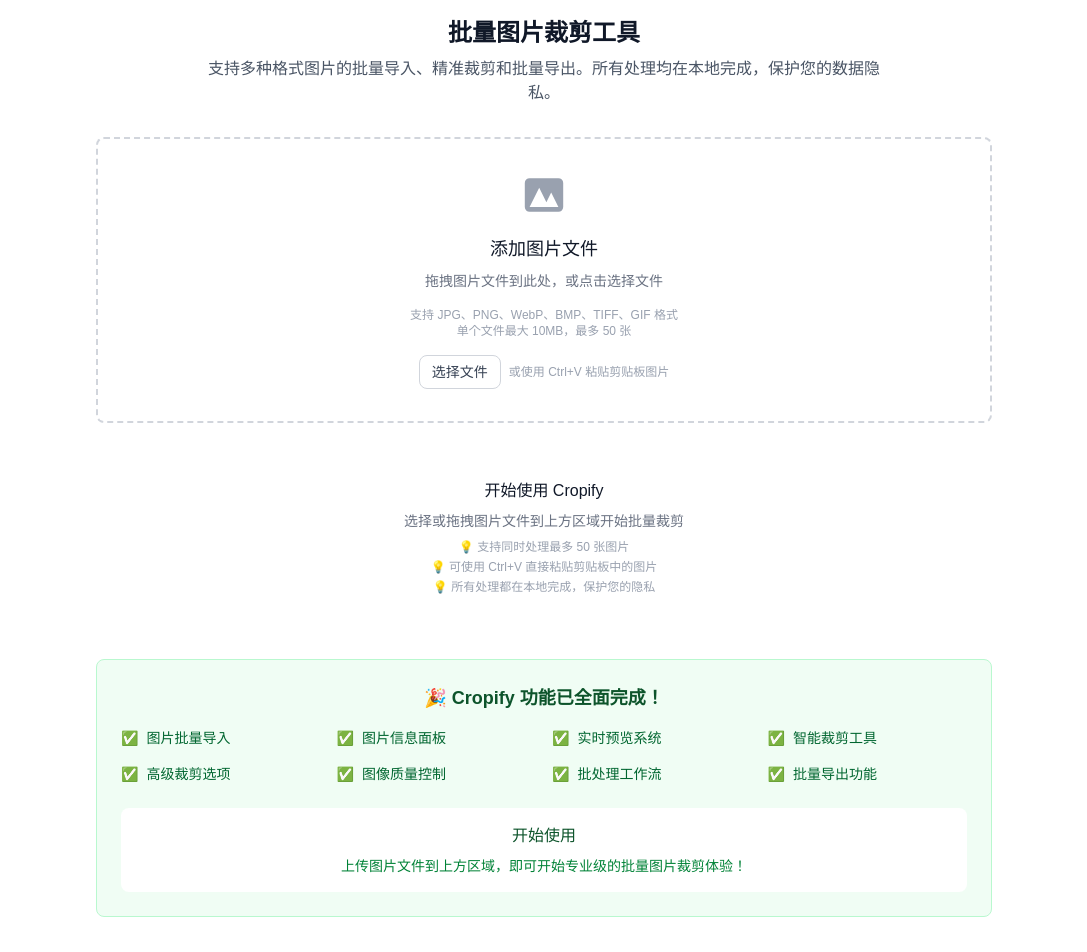
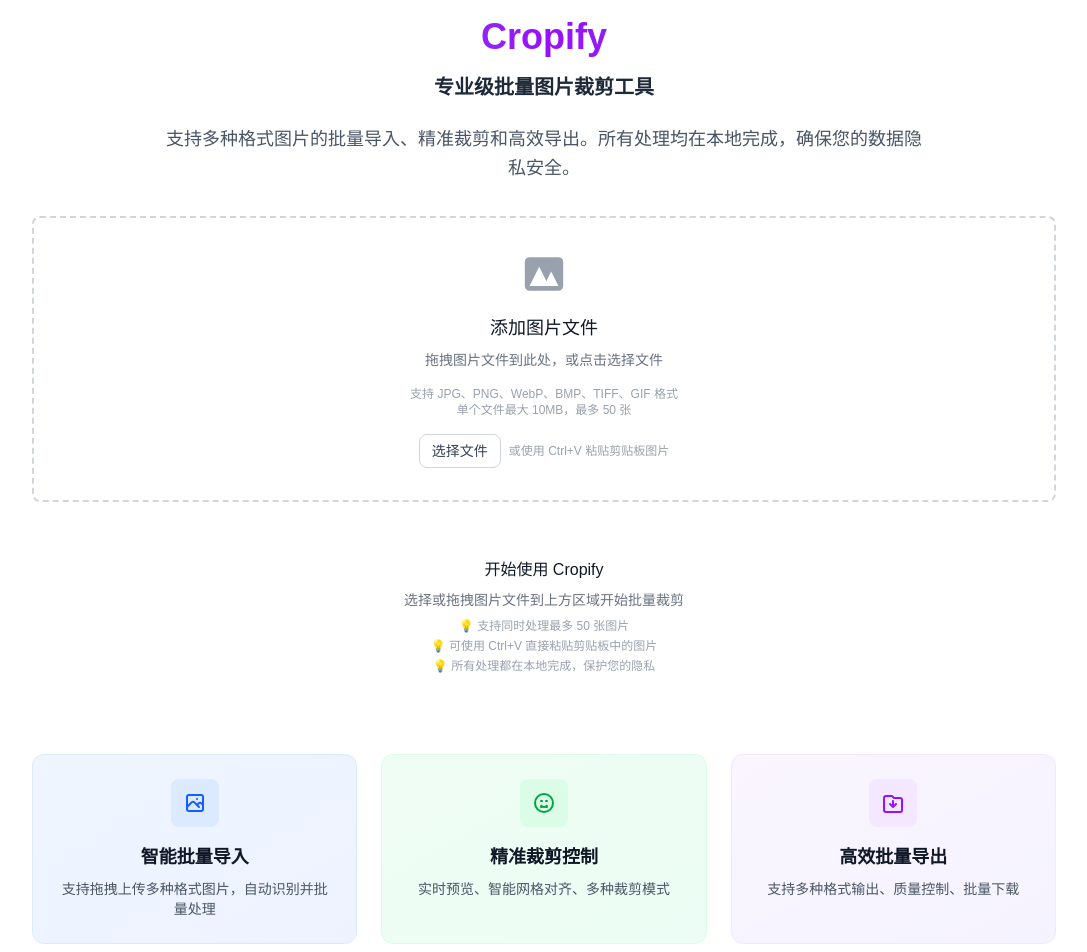
Before and after one commit to yaolifeng0629/Cropify, a Next.js app: page / in a window 1280 px wide. Shown: the part 80-1032 px from the top of the page, without its empty margins (96-1183 px from the left). Built offline with nearby package versions, Linux system fonts and the light colour scheme.

Commit message:
feat: add initial checkpoint log and project documentation

```diff
--- a/src/components/CropifyApp.tsx
+++ b/src/components/CropifyApp.tsx
@@ -111,15 +111,22 @@
 
   return (
     <div className="space-y-8">
-      {/* 页面标题和说明 */}
-      <div className="text-center">
-        <h2 className="text-2xl font-bold text-gray-900 mb-2">
-          批量图片裁剪工具
+      {/* 页面标题和说明 - 仅在空状态时显示 */}
+      {images.length === 0 && (
+        <div className="text-center mb-8">
+          <div className="mb-6">
+            <h1 className="text-4xl font-bold bg-gradient-to-r from-blue-600 via-purple-600 to-indigo-600 bg-clip-text text-transparent mb-4">
+              Cropify
+            </h1>
+            <h2 className="text-xl font-semibold text-gray-800 mb-3">
+              专业级批量图片裁剪工具
             </h2>
-        <p className="text-gray-600 max-w-2xl mx-auto">
-          支持多种格式图片的批量导入、精准裁剪和批量导出。所有处理均在本地完成，保护您的数据隐私。
+          </div>
+          <p className="text-gray-600 max-w-3xl mx-auto text-lg leading-relaxed">
+            支持多种格式图片的批量导入、精准裁剪和高效导出。所有处理均在本地完成，确保您的数据隐私安全。
           </p>
         </div>
+      )}
 
       {/* 主功能区域 */}
       {images.length > 0 ? (
@@ -229,8 +236,10 @@
           </div>
         </div>
       ) : (
-        // 空状态：图片导入区域
-        <div className="max-w-4xl mx-auto">
+        // 空状态：优雅的引导界面
+        <div className="max-w-5xl mx-auto">
+          {/* 主要上传区域 */}
+          <div className="mb-12">
             <ImageImportManager
               images={images}
               isUploading={isUploading}
@@ -243,53 +252,52 @@
               dismissError={dismissError}
               onSelectImage={selectImage}
             />
+          </div>
 
-          {/* 功能完成展示 */}
-          <div className="mt-8 bg-green-50 border border-green-200 rounded-lg p-6 text-center">
-            <h3 className="text-lg font-semibold text-green-900 mb-4">
-              🎉 Cropify 功能已全面完成！
-            </h3>
-            <div className="grid grid-cols-2 md:grid-cols-4 gap-4 text-green-800 text-sm">
-              <div className="flex items-center gap-2">
-                <span>✅</span>
-                <span>图片批量导入</span>
+          {/* 功能介绍卡片 */}
+          <div className="grid md:grid-cols-3 gap-6 mb-12">
+            <div className="bg-gradient-to-br from-blue-50 to-indigo-50 border border-blue-100 rounded-xl p-6 text-center hover:shadow-lg transition-shadow">
+              <div className="w-12 h-12 bg-blue-100 rounded-lg flex items-center justify-center mx-auto mb-4">
+                <svg className="w-6 h-6 text-blue-600" fill="none" stroke="currentColor" viewBox="0 0 24 24">
+                  <path strokeLinecap="round" strokeLinejoin="round" strokeWidth={2} d="M4 16l4.586-4.586a2 2 0 012.828 0L16 16m-2-2l1.586-1.586a2 2 0 012.828 0L20 14m-6-6h.01M6 20h12a2 2 0 002-2V6a2 2 0 00-2-2H6a2 2 0 00-2 2v12a2 2 0 002 2z" />
+                </svg>
               </div>
-              <div className="flex items-center gap-2">
-                <span>✅</span>
-                <span>图片信息面板</span>
+              <h3 className="text-lg font-semibold text-gray-900 mb-2">智能批量导入</h3>
+              <p className="text-sm text-gray-600">支持拖拽上传多种格式图片，自动识别并批量处理</p>
             </div>
-              <div className="flex items-center gap-2">
-                <span>✅</span>
-                <span>实时预览系统</span>
+
+            <div className="bg-gradient-to-br from-green-50 to-emerald-50 border border-green-100 rounded-xl p-6 text-center hover:shadow-lg transition-shadow">
+              <div className="w-12 h-12 bg-green-100 rounded-lg flex items-center justify-center mx-auto mb-4">
+                <svg className="w-6 h-6 text-green-600" fill="none" stroke="currentColor" viewBox="0 0 24 24">
+                  <path strokeLinecap="round" strokeLinejoin="round" strokeWidth={2} d="M14.828 14.828a4 4 0 01-5.656 0M9 10h1m4 0h1M9 16h1m4 0h1M21 12a9 9 0 11-18 0 9 9 0 0118 0z" />
+                </svg>
               </div>
-              <div className="flex items-center gap-2">
-                <span>✅</span>
-                <span>智能裁剪工具</span>
+              <h3 className="text-lg font-semibold text-gray-900 mb-2">精准裁剪控制</h3>
+              <p className="text-sm text-gray-600">实时预览、智能网格对齐、多种裁剪模式</p>
             </div>
-              <div className="flex items-center gap-2">
-                <span>✅</span>
-                <span>高级裁剪选项</span>
+
+            <div className="bg-gradient-to-br from-purple-50 to-violet-50 border border-purple-100 rounded-xl p-6 text-center hover:shadow-lg transition-shadow">
+              <div className="w-12 h-12 bg-purple-100 rounded-lg flex items-center justify-center mx-auto mb-4">
+                <svg className="w-6 h-6 text-purple-600" fill="none" stroke="currentColor" viewBox="0 0 24 24">
+                  <path strokeLinecap="round" strokeLinejoin="round" strokeWidth={2} d="M12 10v6m0 0l-3-3m3 3l3-3M3 17V7a2 2 0 012-2h6l2 2h6a2 2 0 012 2v10a2 2 0 01-2 2H5a2 2 0 01-2-2z" />
+                </svg>
               </div>
-              <div className="flex items-center gap-2">
-                <span>✅</span>
-                <span>图像质量控制</span>
-              </div>
-              <div className="flex items-center gap-2">
-                <span>✅</span>
-                <span>批处理工作流</span>
-              </div>
-              <div className="flex items-center gap-2">
-                <span>✅</span>
-                <span>批量导出功能</span>
+              <h3 className="text-lg font-semibold text-gray-900 mb-2">高效批量导出</h3>
+              <p className="text-sm text-gray-600">支持多种格式输出、质量控制、批量下载</p>
             </div>
           </div>
 
-            <div className="mt-6 p-4 bg-white rounded-lg">
-              <h4 className="font-medium text-green-900 mb-2">开始使用</h4>
-              <p className="text-sm text-green-700">
-                上传图片文件到上方区域，即可开始专业级的批量图片裁剪体验！
+          {/* 开始使用指引 */}
+          <div className="text-center">
+            <div className="inline-flex items-center gap-2 px-6 py-3 bg-gradient-to-r from-blue-500 to-purple-600 text-white rounded-lg shadow-lg hover:shadow-xl transition-shadow">
+              <svg className="w-5 h-5" fill="none" stroke="currentColor" viewBox="0 0 24 24">
+                <path strokeLinecap="round" strokeLinejoin="round" strokeWidth={2} d="M7 16a4 4 0 01-.88-7.903A5 5 0 1115.9 6L16 6a5 5 0 011 9.9M9 19l3 3m0 0l3-3m-3 3V10" />
+              </svg>
+              <span className="font-medium">点击上方区域或拖拽图片开始裁剪</span>
+            </div>
+            <p className="mt-4 text-sm text-gray-500 max-w-md mx-auto">
+              所有处理均在本地完成，确保您的图片数据完全私密安全
             </p>
-            </div>
           </div>
         </div>
       )}
```
Also changed, not shown: 2 other files (tests, documents, lock files or other folders). Lines whose indentation alone changed are shown as unchanged.
